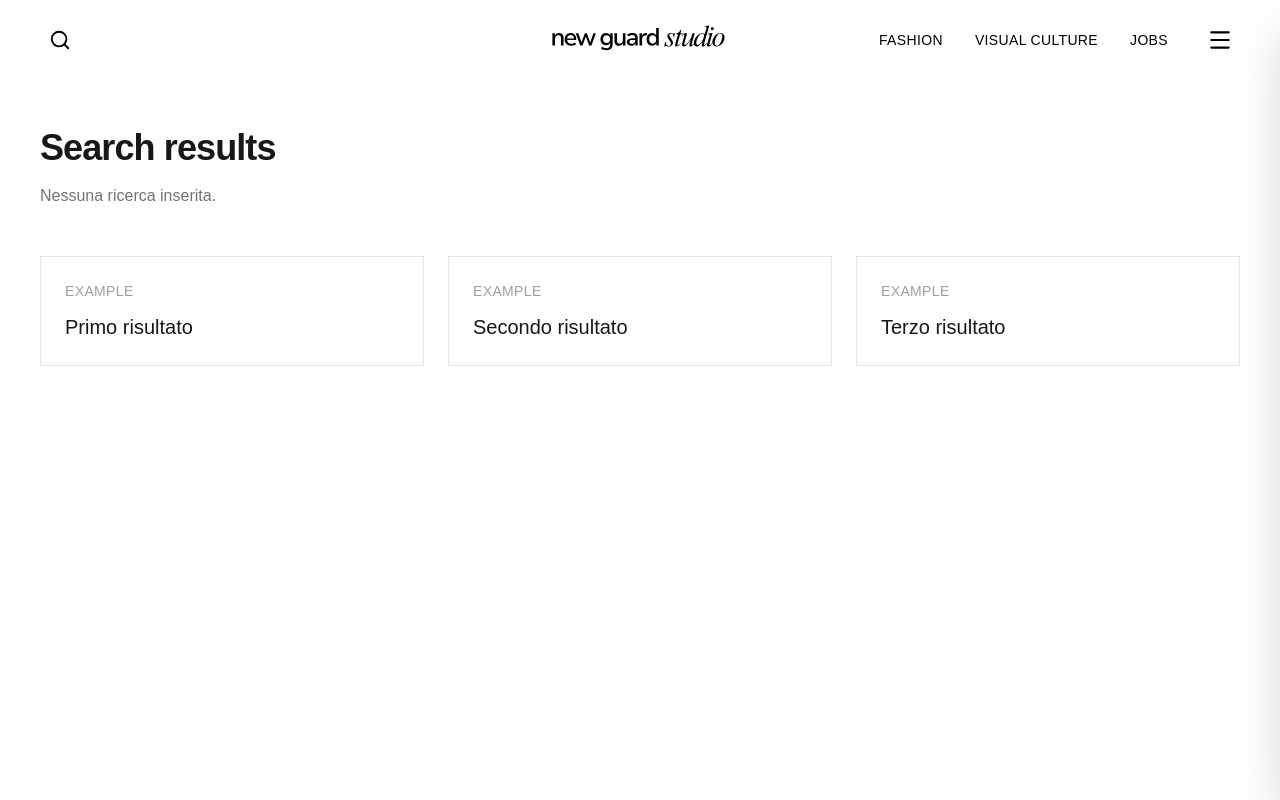
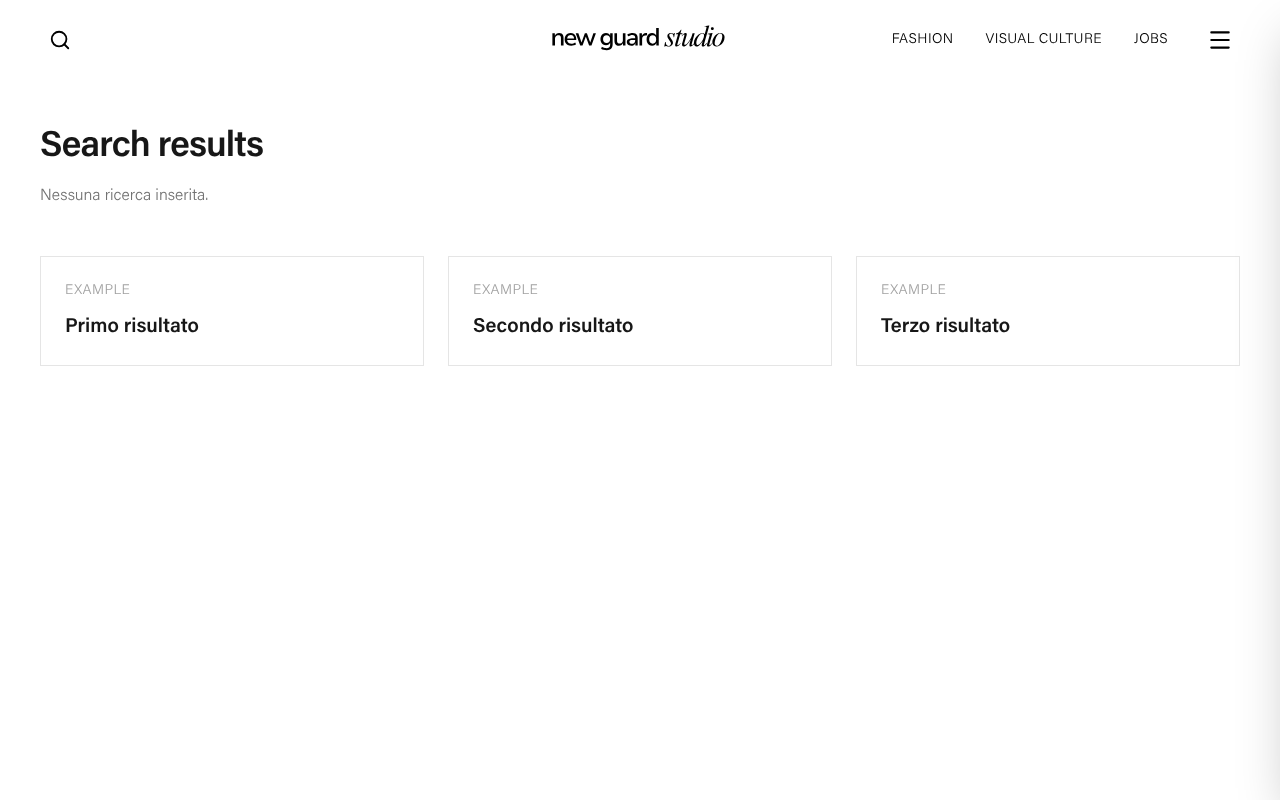
Before and after one commit to pgnsamu/sito, a Next.js app: page /search in a window 1280 px wide. Built offline with nearby package versions, Linux system fonts and the light colour scheme.

Commit message:
feat: integrate Acumin font and update typography styles across components

```diff
--- a/app/(admin)/layout.tsx
+++ b/app/(admin)/layout.tsx
@@ -1,16 +1,6 @@
 import type { Metadata } from "next";
-import { Geist, Geist_Mono } from "next/font/google";
+import { acumin } from "@/app/fonts";
 import "../globals.css";
-
-const geistSans = Geist({
-  variable: "--font-geist-sans",
-  subsets: ["latin"],
-});
-
-const geistMono = Geist_Mono({
-  variable: "--font-geist-mono",
-  subsets: ["latin"],
-});
 
 export const metadata: Metadata = {
   title: "Create Next App",
@@ -23,7 +13,7 @@ export default function RootLayout({
   children: React.ReactNode;
 }>) {
   return (
-    <html lang="en" className={`${geistSans.variable} ${geistMono.variable} h-full antialiased`}>
+    <html lang="en" className={`${acumin.variable} h-full antialiased`}>
       <body className="min-h-full flex flex-col">
         <main className="relative z-0 flex-1">
           {children}
--- a/app/(root)/artists/[id]/page.tsx
+++ b/app/(root)/artists/[id]/page.tsx
@@ -28,7 +28,7 @@ const ArtistWorks = async ( {params}: {params: Promise<{id: string}>} ) => {
 
   return (
     <section className="min-h-screen bg-white px-1 pb-20 pt-32 text-black">
-      <h1 className="mb-16 px-5 text-center text-3xl font-light tracking-tight md:text-5xl">
+      <h1 className="mb-16 px-5 text-center text-3xl font-semibold tracking-tight md:text-5xl">
         {artistResult.data.name}
       </h1>
       {/* WORKS GRID */}
--- a/app/(root)/layout.tsx
+++ b/app/(root)/layout.tsx
@@ -1,7 +1,6 @@
 import type { Metadata } from "next";
-import { Geist, Geist_Mono } from "next/font/google";
+import { acumin } from "@/app/fonts";
 import Navbar from "@/components/navbar";
-import NavbarSimple from "@/components/navbarSimple";
 import "../globals.css";
 
 
@@ -19,8 +18,8 @@ export default function RootLayout({
   children: React.ReactNode;
 }>) {
   return (
-    <html lang="en" className="h-full antialiased">
-      <body className="min-h-full flex flex-col" style={{ fontFamily: '"Arial Nova", Arial, sans-serif' }}>
+    <html lang="en" className={`${acumin.variable} h-full antialiased`}>
+      <body className="min-h-full flex flex-col">
         <header className="relative z-50 shrink-0">
           <Navbar />
         </header>
--- a/app/(root)/search/page.tsx
+++ b/app/(root)/search/page.tsx
@@ -16,7 +16,7 @@ export default function SearchPage({ searchParams }: SearchPageProps) {
       {query ? (
         <p className="mt-4 text-neutral-500">
           Risultati per:{" "}
-          <span className="font-medium text-neutral-900">{query}</span>
+          <span className="font-light text-neutral-900">{query}</span>
         </p>
       ) : (
         <p className="mt-4 text-neutral-500">
@@ -29,7 +29,7 @@ export default function SearchPage({ searchParams }: SearchPageProps) {
           <p className="text-sm uppercase tracking-wide text-neutral-400">
             Example
           </p>
-          <h2 className="mt-3 text-xl font-medium">
+          <h2 className="mt-3 text-xl font-semibold">
             Primo risultato
           </h2>
         </article>
@@ -38,7 +38,7 @@ export default function SearchPage({ searchParams }: SearchPageProps) {
           <p className="text-sm uppercase tracking-wide text-neutral-400">
             Example
           </p>
-          <h2 className="mt-3 text-xl font-medium">
+          <h2 className="mt-3 text-xl font-semibold">
             Secondo risultato
           </h2>
         </article>
@@ -47,7 +47,7 @@ export default function SearchPage({ searchParams }: SearchPageProps) {
           <p className="text-sm uppercase tracking-wide text-neutral-400">
             Example
           </p>
-          <h2 className="mt-3 text-xl font-medium">
+          <h2 className="mt-3 text-xl font-semibold">
             Terzo risultato
           </h2>
         </article>
--- a/app/(waitingRoom)/layout.tsx
+++ b/app/(waitingRoom)/layout.tsx
@@ -1,6 +1,5 @@
 import type { Metadata } from "next";
-import { Geist, Geist_Mono } from "next/font/google";
-import Navbar from "@/components/navbar";
+import { acumin } from "@/app/fonts";
 import NavbarSimple from "@/components/navbarSimple";
 import "../globals.css";
 
@@ -19,8 +18,8 @@ export default function RootLayout({
   children: React.ReactNode;
 }>) {
   return (
-    <html lang="en" className="h-full antialiased">
-      <body className="min-h-full flex flex-col" style={{ fontFamily: '"Arial Nova", Arial, sans-serif' }}>
+    <html lang="en" className={`${acumin.variable} h-full antialiased`}>
+      <body className="min-h-full flex flex-col">
         <header className="relative z-50 shrink-0">
           <NavbarSimple />
         </header>
--- a/app/(waitingRoom)/page.tsx
+++ b/app/(waitingRoom)/page.tsx
@@ -105,7 +105,7 @@ export default function ComingSoonPage() {
         </div>
         */}
 
-        <h1 className="max-w-4xl text-5xl font-bold tracking-tight md:text-7xl">
+        <h1 className="max-w-4xl text-5xl font-semibold tracking-tight md:text-7xl">
           COMING SOON
         </h1>
         {/*
@@ -128,13 +128,13 @@ export default function ComingSoonPage() {
             className="min-h-12 flex-1 rounded-full border border-white/10 bg-white/10 px-5 text-white outline-none backdrop-blur-md placeholder:text-white/40 focus:border-white/30"
           />
           {/* TODO: add functionality to the form */}
-          <button type="submit" className="min-h-12 rounded-full bg-white px-10 font-medium text-black transition hover:bg-white/90">
+          <button type="submit" className="min-h-12 rounded-full bg-white px-10 font-light text-black transition hover:bg-white/90">
             Notify me
           </button>
           <button
             type="button"
             onClick={() => router.push("/carosello")}
-            className="min-h-12 ml-3 rounded-full border border-white/10 px-10 font-medium text-white transition hover:bg-white/5"
+            className="min-h-12 ml-3 rounded-full border border-white/10 px-10 font-light text-white transition hover:bg-white/5"
           >
             go to real homepage
           </button>
@@ -154,7 +154,7 @@ function CountdownBox({
 }) {
   return (
     <div className="flex h-28 w-32 flex-col items-center justify-center rounded-3xl border border-white/10 bg-white/10 backdrop-blur-md md:h-32 md:w-36">
-      <span className="text-4xl font-bold md:text-5xl">
+      <span className="text-4xl font-light md:text-5xl">
         {String(value).padStart(2, "0")}
       </span>
       <span className="mt-2 text-sm uppercase tracking-widest text-white/50">
--- /dev/null
+++ b/app/fonts.ts
@@ -0,0 +1,9 @@
+import localFont from "next/font/local";
+
+export const acumin = localFont({
+  src: "../public/Acumin Variable Concept.ttf",
+  variable: "--font-acumin",
+  weight: "100 900",
+  style: "normal",
+  display: "swap",
+});
--- a/app/globals.css
+++ b/app/globals.css
@@ -7,7 +7,8 @@
 @theme inline {
   --color-background: var(--background);
   --color-foreground: var(--foreground);
-  --font-sans: var(--font-sans);
+  --font-sans: var(--font-acumin), Arial, sans-serif;
+  --font-serif: var(--font-acumin), Arial, sans-serif;
   --font-mono: var(--font-geist-mono);
   --font-heading: var(--font-sans);
   --color-sidebar-ring: var(--sidebar-ring);
@@ -122,9 +123,12 @@ body {
     @apply border-border outline-ring/50;
   }
   body {
-    @apply bg-background text-foreground;
+    @apply bg-background text-foreground font-light;
   }
   html {
     @apply font-sans;
   }
+  h1, h2, h3, h4, h5, h6 {
+    @apply font-semibold;
+  }
 }
--- a/components/ArtistCard.tsx
+++ b/components/ArtistCard.tsx
@@ -33,7 +33,7 @@ function ArtistCard({
         ) : null}
       </div>
 
-      <h2 className="mt-5 text-center text-2xl font-light transition-[text-shadow,letter-spacing] duration-300 ease-out group-hover:font-semibold group-hover:tracking-[-0.01em] group-hover:[text-shadow:0_0_0.35px_currentColor,0_0_0.35px_currentColor]">
+      <h2 className="mt-5 text-center text-2xl font-semibold transition-[text-shadow,letter-spacing] duration-300 ease-out group-hover:font-semibold group-hover:tracking-[-0.01em] group-hover:[text-shadow:0_0_0.35px_currentColor,0_0_0.35px_currentColor]">
         {artist.name}
       </h2>
     </article>
--- a/components/navbar.tsx
+++ b/components/navbar.tsx
@@ -93,7 +93,7 @@ export default function Navbar() {
                   key={section}
                   href={`/${section.toLowerCase().replace(/\s+/g, "")}`}
                   className={`relative text-sm uppercase tracking-wide text-${primaryColor} transition-all duration-300 hover:opacity-70 ${
-                    isActiveSection(section) ? "font-bold" : "font-medium"
+                    isActiveSection(section) ? "font-semibold" : "font-light"
                   }`}
                   >
                   {section}
@@ -154,7 +154,7 @@ export default function Navbar() {
               href={`/${section.toLowerCase().replace(/\s+/g, "")}`}
               onClick={() => setIsOpen(false)}
               className={`group relative w-fit text-4xl tracking-tight text-neutral-900 transition-all duration-300 hover:translate-x-2 md:text-5xl ${
-                isActiveSection(section) ? "font-bold" : "font-medium"
+                isActiveSection(section) ? "font-semibold" : "font-light"
               }`}
             >
               {section}
@@ -171,7 +171,7 @@ export default function Navbar() {
           <Link
             href="/about"
             onClick={() => setIsOpen(false)}
-            className={`inline-block rounded-full border border-neutral-900 px-6 py-3 text-sm font-medium uppercase tracking-wide text-neutral-900 transition hover:bg-neutral-900 hover:text-${secondaryColor}`}
+            className={`inline-block rounded-full border border-neutral-900 px-6 py-3 text-sm font-light uppercase tracking-wide text-neutral-900 transition hover:bg-neutral-900 hover:text-${secondaryColor}`}
           >
             Work with us
           </Link>
```
Also changed, not shown: public/Acumin Variable Concept.ttf (added).
